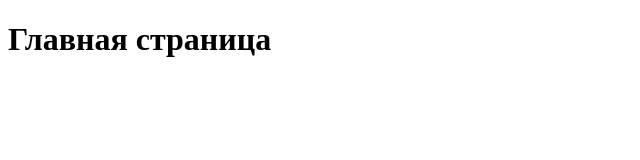
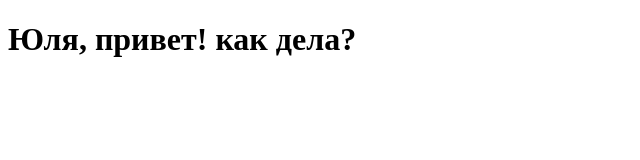
Before and after one commit to quadratic-equation/quadratic-equation.github.io, a plain HTML site: page index.htm in a window 1280 px wide. Shown: the whole page, without its empty margins (0-640 px from the left). Drawn offline with Linux system fonts and the light colour scheme.

Commit message:
Update index.htm

```diff
--- a/index.htm
+++ b/index.htm
@@ -11,7 +11,7 @@
 
 <body>
     <h1>
-        Главная страница
+        Юля, привет! как дела?
     </h1>
 </body>
 
```
